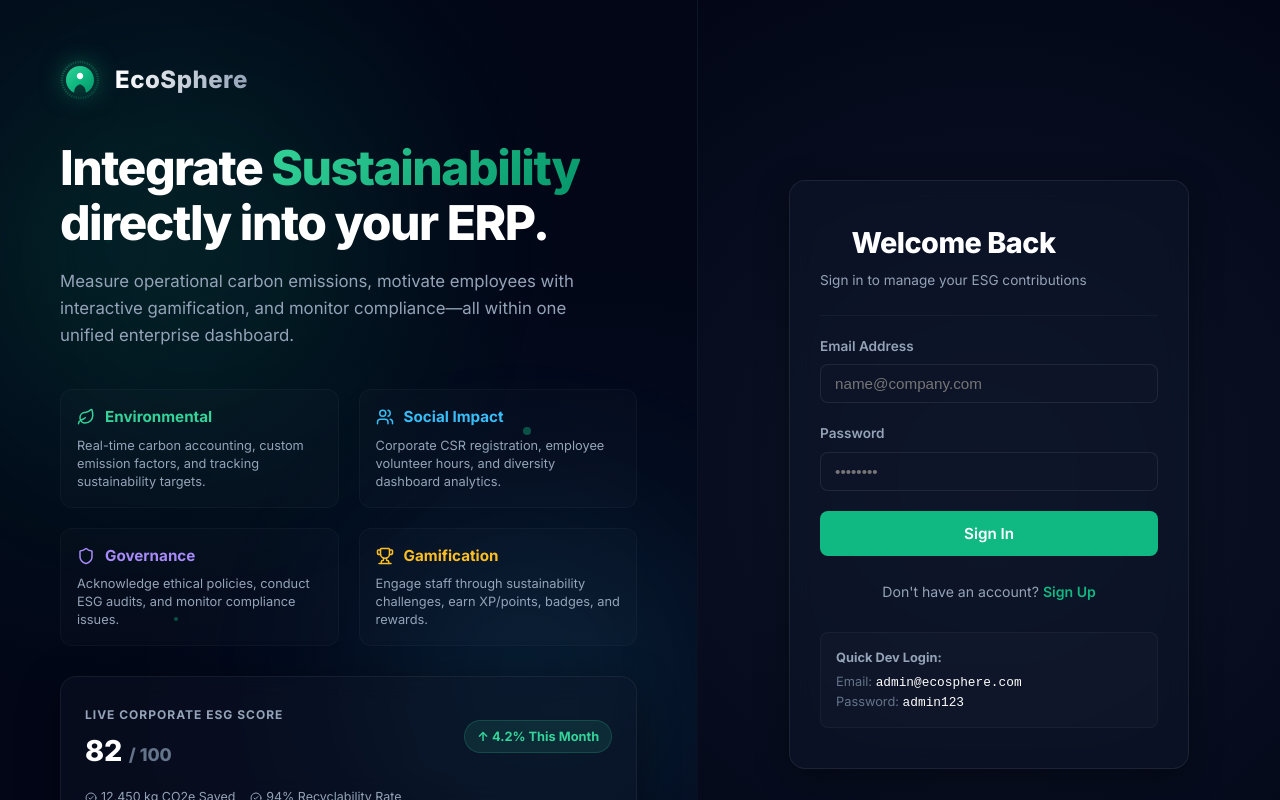
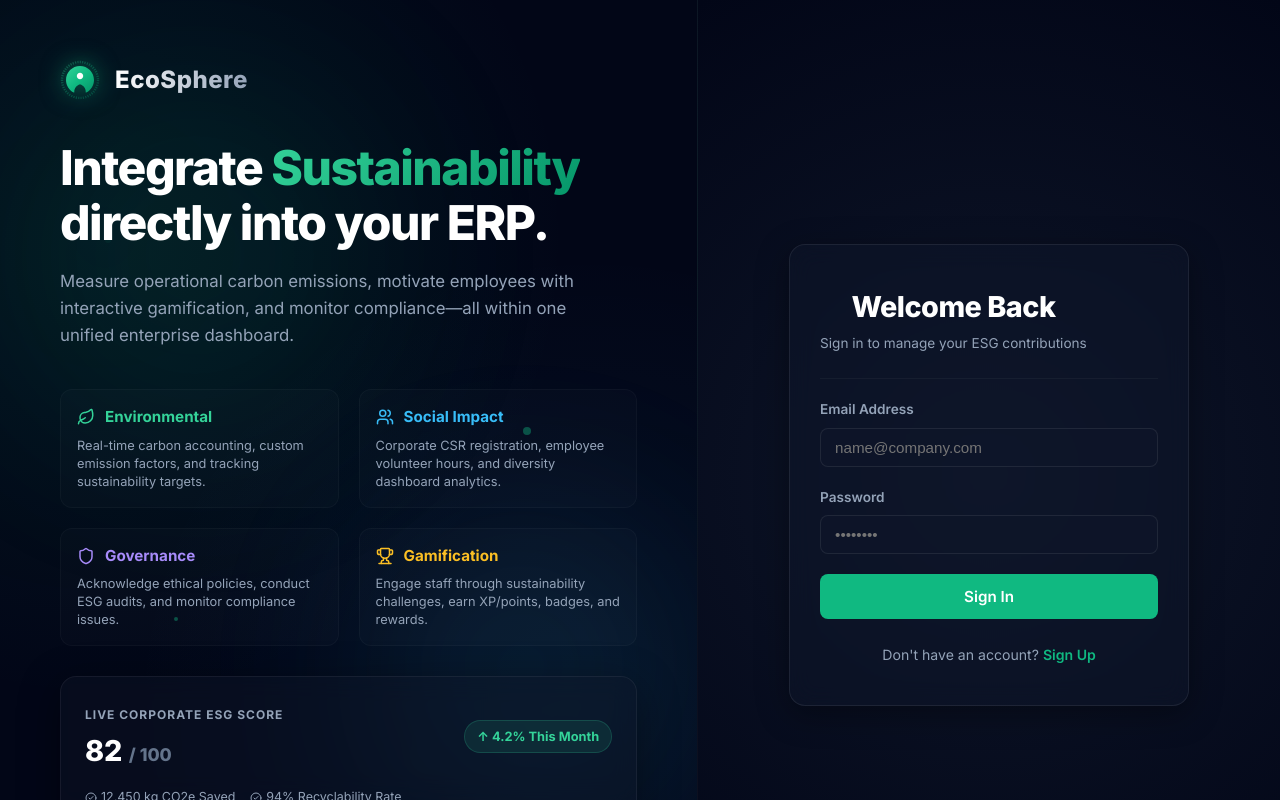
Before and after one commit to RudrakshRakeshZodage/EcoSphere-ESG-Platform, a React (Vite) app in the folder frontend/: page /login in a window 1280 px wide. Built offline with nearby package versions, Linux system fonts and the light colour scheme; no server answers.

Commit message:
remove Dev login helper credentials card from login UI

```diff
--- a/frontend/src/pages/auth/Login.tsx
+++ b/frontend/src/pages/auth/Login.tsx
@@ -372,20 +372,6 @@ export const Login: React.FC = () => {
             </Link>
           </div>
 
-          {/* Quick Access helper for Dev Testing */}
-          <div style={{
-            marginTop: '30px',
-            padding: '15px',
-            borderRadius: '8px',
-            background: 'rgba(255, 255, 255, 0.02)',
-            border: '1px solid rgba(255, 255, 255, 0.04)',
-            fontSize: '0.8rem',
-            color: 'var(--text-muted)'
-          }}>
-            <strong style={{ color: 'var(--text-secondary)' }}>Quick Dev Login:</strong>
-            <div style={{ marginTop: '5px' }}>Email: <code style={{ color: '#fff' }}>admin@ecosphere.com</code></div>
-            <div>Password: <code style={{ color: '#fff' }}>admin123</code></div>
-          </div>
         </Card>
       </div>
     </div>
```
